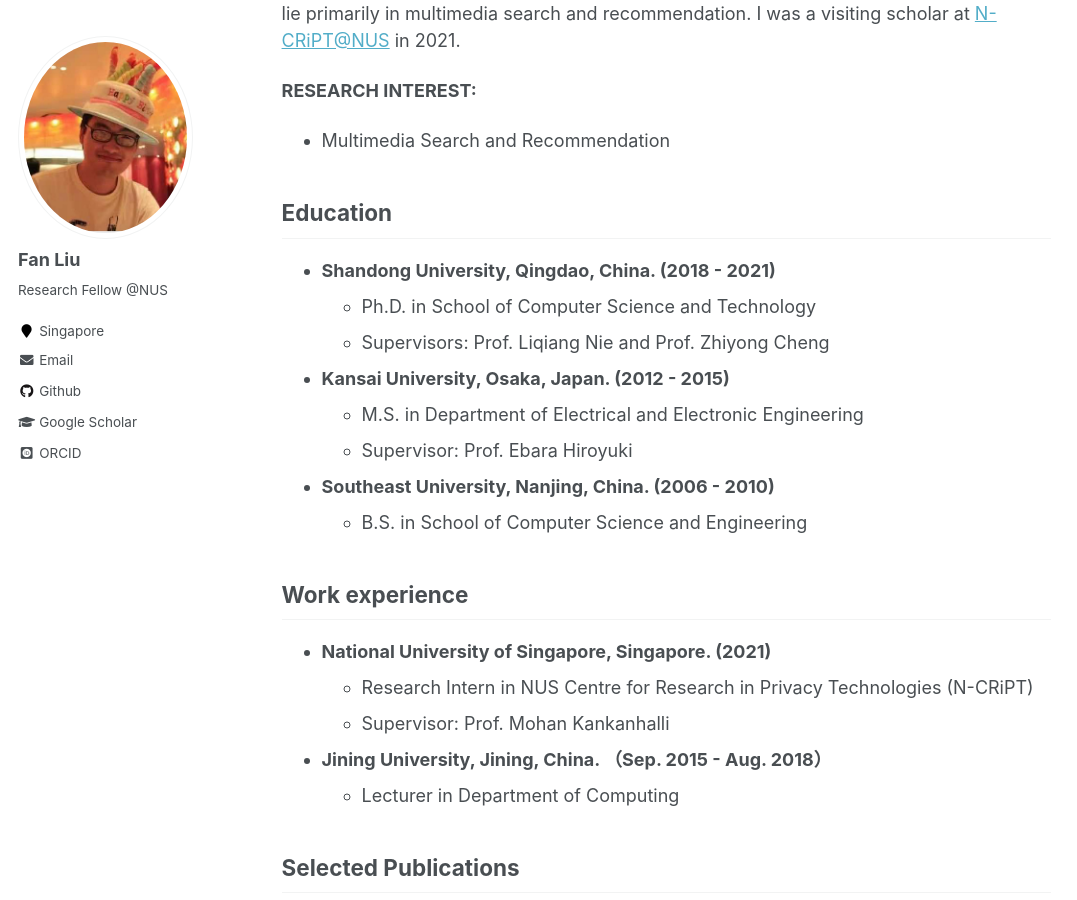
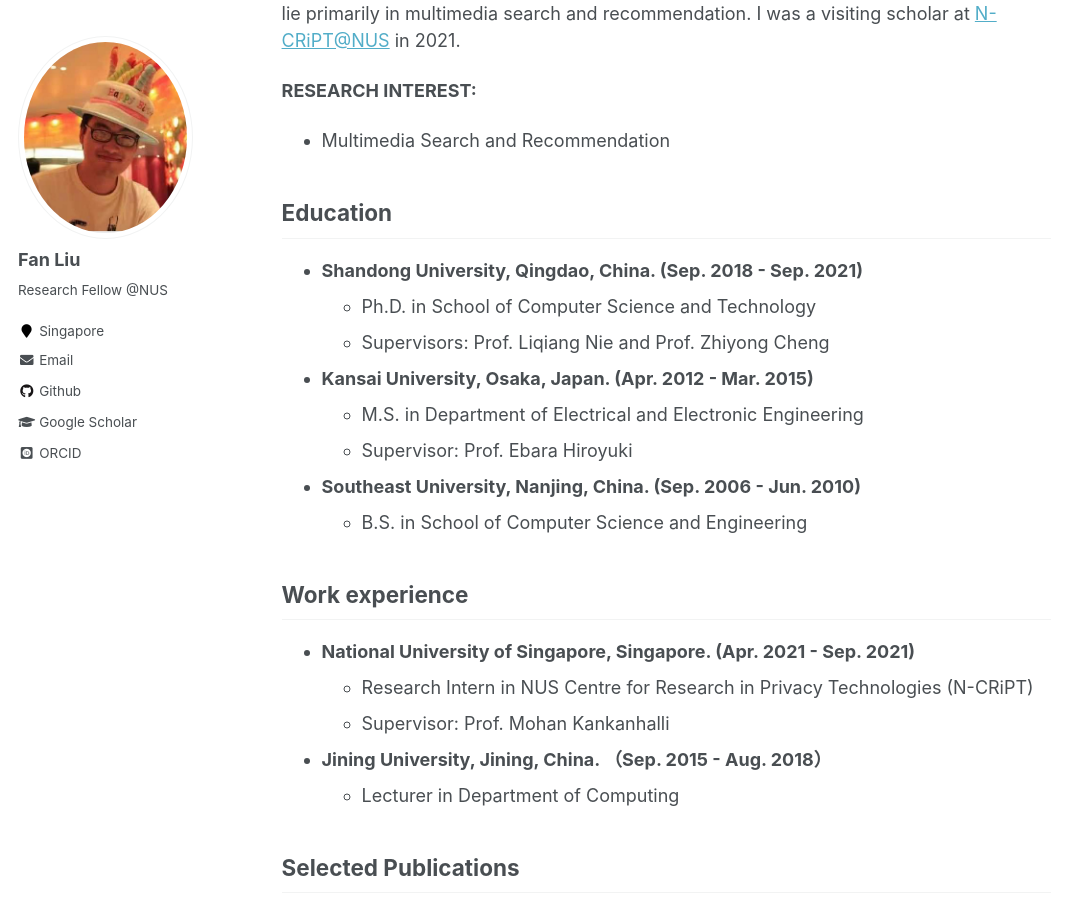
Before and after one commit to liufancs/liufancs.github.io, a Jekyll site: the page built from _pages/about.md, in a window 1280 px wide and 900 px high, scrolled down 418 px. Shown: the whole window, without its empty margins (0-1077 px from the left). Built offline with Jekyll 4.4.1, drawn with Linux system fonts in a browser that asks for light colours; some web fonts are replaced.

Commit message:
Update about.md

```diff
--- a/_pages/about.md
+++ b/_pages/about.md
@@ -16,17 +16,17 @@ I am currently a Research Fellow with [Prof. Mohan Kankanhalli](https://www.comp
 * Multimedia Search and Recommendation
 
 ## Education
-- **Shandong University, Qingdao, China. (2018 - 2021)**
+- **Shandong University, Qingdao, China. (Sep. 2018 - Sep. 2021)**
   - Ph.D. in School of Computer Science and Technology
   - Supervisors: Prof. Liqiang Nie and Prof. Zhiyong Cheng
-- **Kansai University, Osaka, Japan. (2012 - 2015)**
+- **Kansai University, Osaka, Japan. (Apr. 2012 - Mar. 2015)**
   - M.S. in Department of Electrical and Electronic Engineering
   - Supervisor: Prof. Ebara Hiroyuki
--  **Southeast University, Nanjing, China. (2006 - 2010)**
+-  **Southeast University, Nanjing, China. (Sep. 2006 - Jun. 2010)**
    - B.S. in School of Computer Science and Engineering
 
 ## Work experience
-* **National University of Singapore, Singapore. (2021)**
+* **National University of Singapore, Singapore. (Apr. 2021 - Sep. 2021)**
   * Research Intern in NUS Centre for Research in Privacy Technologies (N-CRiPT)
   * Supervisor: Prof. Mohan Kankanhalli
 * **Jining University, Jining, China. （Sep. 2015 - Aug. 2018）**
```
